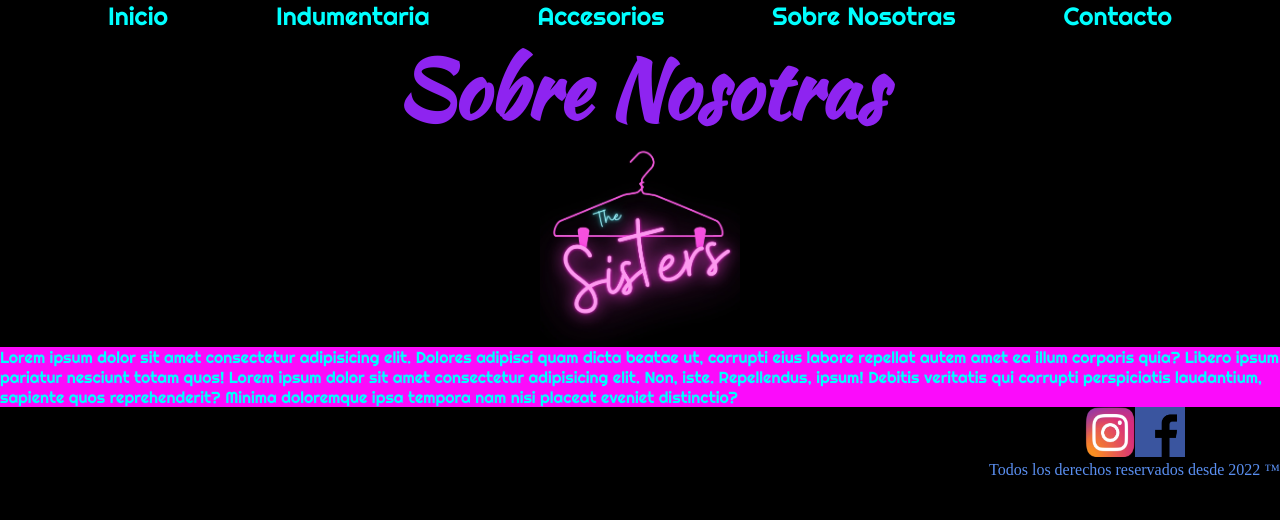
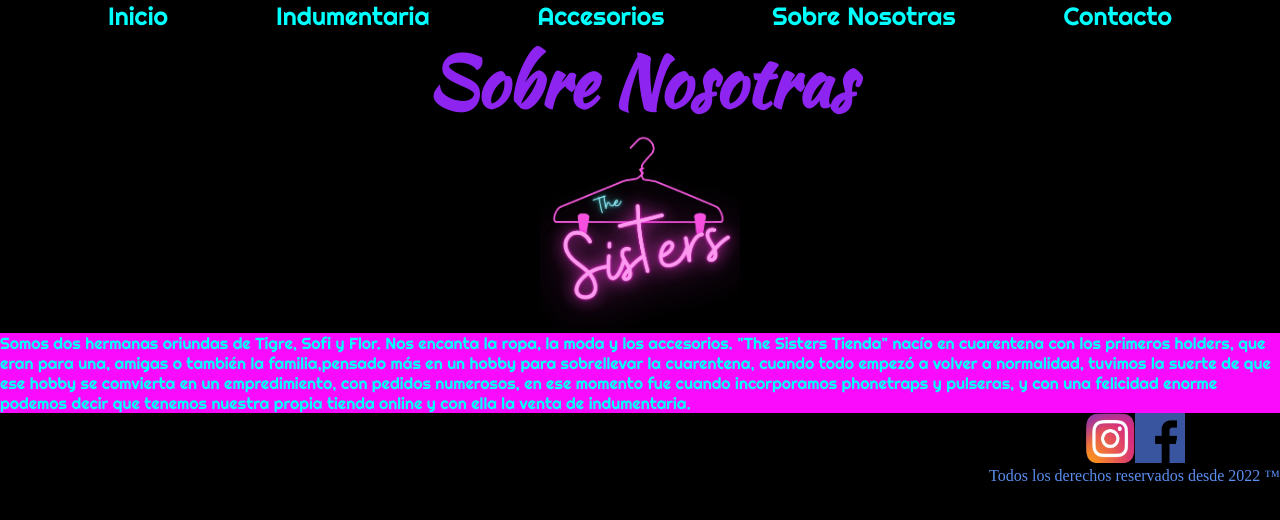
Before and after one commit to sanzdiegoe/the-sisters-tienda, a plain HTML site: page pages/sobre-nosotras.html in a window 1280 px wide. Drawn offline with Linux system fonts and the light colour scheme.

Commit message:
cambio sobre-nosotras

```diff
--- a/css/styles.css
+++ b/css/styles.css
@@ -20,7 +20,7 @@ h1 {
     font-family: 'Kaushan Script', cursive;
     color:rgb(142, 36, 240);
     text-align: center;
-    font-size: 80px;
+    font-size: 70px;
 }
 h2 {
     color:rgb(90, 143, 241);
--- a/pages/sobre-nosotras.html
+++ b/pages/sobre-nosotras.html
@@ -37,7 +37,7 @@
             <img class="galery__Img--main" src="../resoucers/IMG_INICIO.jpg">
         </section>
         <section class="history">
-            <p> Lorem ipsum dolor sit amet consectetur adipisicing elit. Dolores adipisci quam dicta beatae ut, corrupti eius labore repellat autem amet ea illum corporis quia? Libero ipsum pariatur nesciunt totam quos! Lorem ipsum dolor sit amet consectetur adipisicing elit. Non, iste. Repellendus, ipsum! Debitis veritatis qui corrupti perspiciatis laudantium, sapiente quos reprehenderit? Minima doloremque ipsa tempora nam nisi placeat eveniet distinctio?</p>
+            <p> Somos dos hermanas oriundas de Tigre, Sofi y Flor. Nos encanta la ropa, la moda y los accesorios. "The Sisters Tienda" nacío en cuarentena con los primeros holders, que eran para una, amigas o también la familia,pensado más en un hobby para sobrellevar la cuarentena, cuando todo empezó a volver a normalidad, tuvimos la suerte de que ese hobby se comvierta en un empredimiento, con pedidos numerosos, en ese momento fue cuando incorporamos phonetraps y pulseras, y con una felicidad enorme podemos decir que tenemos nuestra propia tienda online y con ella la venta de indumentaria. </p>
         </section>
     </main>
     <footer>
```
